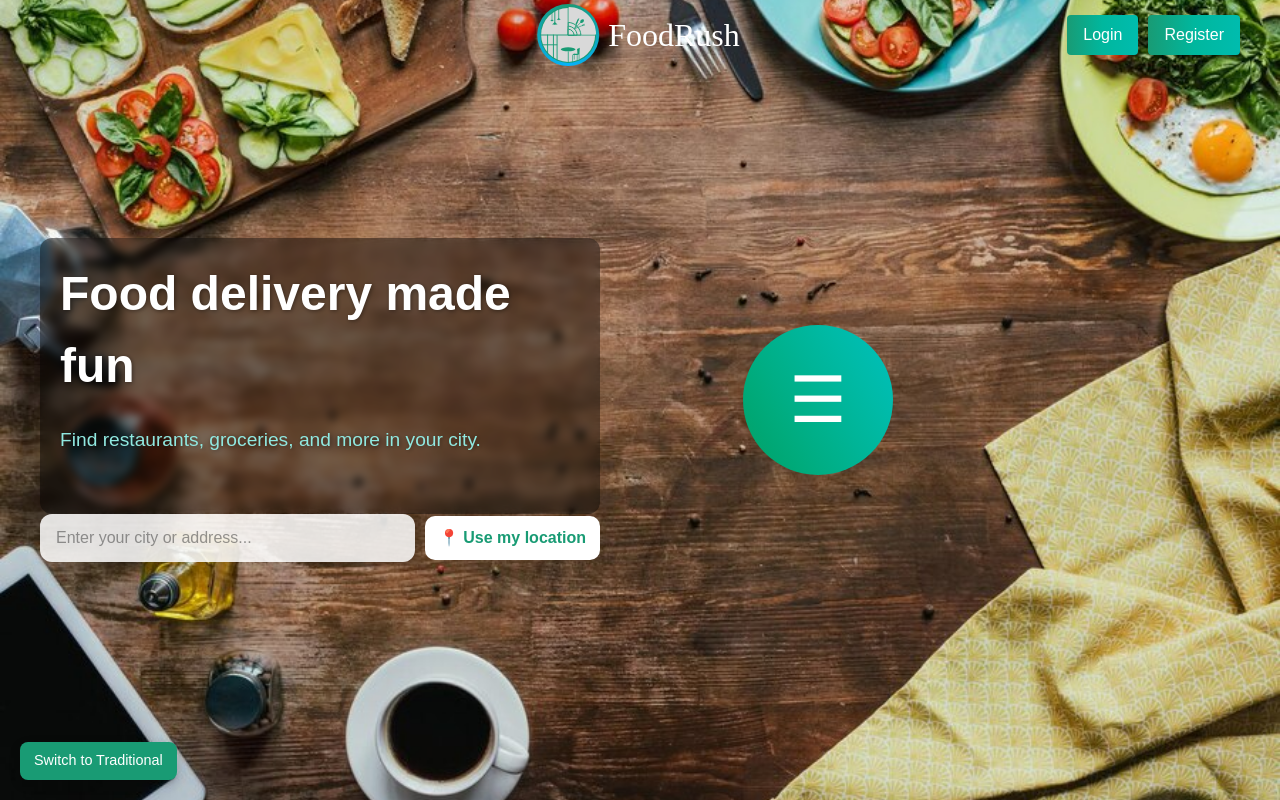
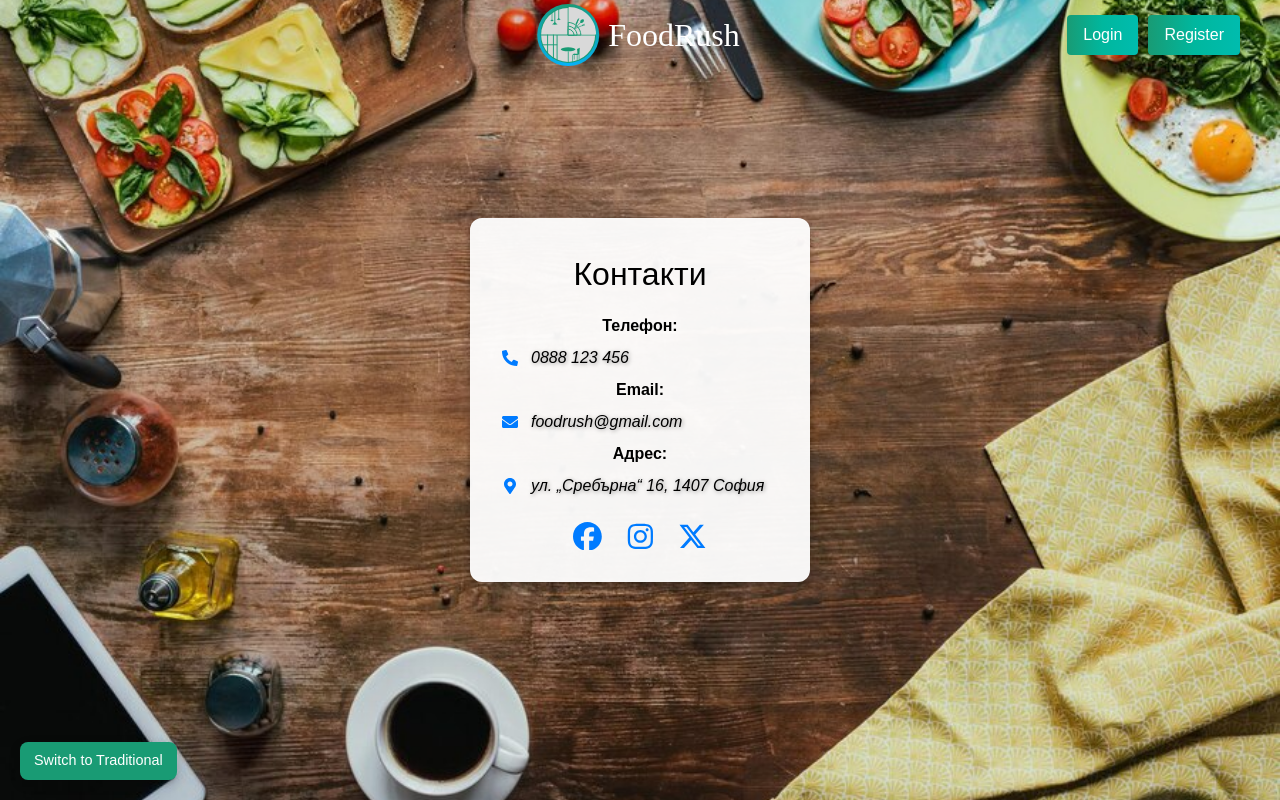
Before and after one commit to SvetlozarzzzKapitanov/FoodRush, a React (Vite) app: page /contact in a window 1280 px wide. Built offline with nearby package versions, Linux system fonts and the light colour scheme.

Commit message:
Contacts

```diff
--- a/package.json
+++ b/package.json
@@ -14,6 +14,7 @@
     "axios": "^1.8.4",
     "react": "^19.0.0",
     "react-dom": "^19.0.0",
+    "react-icons": "^5.5.0",
     "react-router-dom": "^7.5.0",
     "tailwindcss": "^4.0.17"
   },
--- a/src/App.tsx
+++ b/src/App.tsx
@@ -3,6 +3,7 @@ import ModernLayout from "./layouts/ModernLayout.tsx";
 import { BrowserRouter as Router, Routes, Route } from "react-router-dom";
 import Login from "./pages/Login.tsx";
 import Register from "./pages/Register.tsx";
+import Contact from "./pages/Contact.tsx";
 import {useState} from "react";
 import './App.css';
 
@@ -22,6 +23,7 @@ function App() {
                 <Routes>
                     <Route path="/login" element={<Login />} />
                     <Route path="/register" element={<Register />} />
+                    <Route path="/contact" element={<Contact />} />
                     /*<Route path="*" element={useModernLayout ? <ModernLayout /> : <TraditionalLayout />} />*/
                 </Routes>
             </div>
--- a/src/components/ui/HeroSection/MHeroSection.tsx
+++ b/src/components/ui/HeroSection/MHeroSection.tsx
@@ -1,6 +1,7 @@
 import './MHeroSection.css';
 import RadialMenu from "./RadialMenu.tsx";
 import bgImage from '/src/assets/MainPage.jpg';
+import { Link } from 'react-router-dom';
 
 const MHeroSection: React.FC = () => {
     return (
@@ -38,8 +39,10 @@ const MHeroSection: React.FC = () => {
                         <div className="bubble-label">За Нас</div>
                     </div>
                     <div className="radial-bubble">
+                        <Link to="/contact">
                         <div className="bubble-icon">📞</div>
                         <div className="bubble-label">Контакти</div>
+                        </Link>
                     </div>
                 </RadialMenu>
             </div>
--- /dev/null
+++ b/src/pages/Contact.css
@@ -0,0 +1,64 @@
+.contact-container {
+    background-image: url('/MainPage.jpg');
+    background-size: cover;
+    background-position: center;
+    height: 100vh;
+    display: flex;
+    justify-content: center;
+    align-items: center;
+}
+
+.contact-card {
+    background: rgba(255, 255, 255, 0.95);
+    padding: 2rem;
+    border-radius: 12px;
+    box-shadow: 0 4px 10px rgba(0, 0, 0, 0.3);
+    width: 340px;
+    text-align: center;
+}
+
+.contact-card h2 {
+    margin-bottom: 1rem;
+    font-size: 2rem;
+}
+.contact-card p {
+    font-style: italic;
+    margin: 0.5rem 0;
+    display: flex;
+    align-items: center;
+    gap: 8px;
+    margin: 8px 0;
+    text-align: center;
+}
+.contact-card strong{
+    font-weight: 900;
+
+}
+.social-icons {
+    margin-top: 1.5rem;
+    display: flex;
+    justify-content: center;
+    gap: 1.5rem;
+}
+
+.social-icons a {
+    color: #007bff;
+    font-size: 1.8rem;
+    transition: color 0.3s;
+}
+
+.social-icons a:hover {
+    color: #0056b3;
+}
+contact-card a {
+    color: #007bff;
+    text-decoration: none;
+
+}
+ .contact-card a:hover {
+    text-decoration: underline;
+}
+  .contact-card svg {
+    vertical-align: middle;
+    flex-shrink: 0;
+}
--- /dev/null
+++ b/src/pages/Contact.tsx
@@ -0,0 +1,51 @@
+import React from 'react';
+import './Contact.css';
+import { FaFacebook, FaInstagram, FaXTwitter } from 'react-icons/fa6';
+import MHeader from "../components/ui/Headers/MHeader.tsx";
+import { FaMapMarkerAlt, FaPhoneAlt, FaEnvelope } from 'react-icons/fa';
+
+const Contact: React.FC = () => {
+  return (
+    <div className="contact-container">
+      <MHeader/>
+      <div className="contact-card">
+        <h2>Контакти</h2>
+        <strong>Телефон:</strong>{' '}
+        <p>
+            <FaPhoneAlt style={{ marginRight: '5px', color: '#007bff' }} />
+            0888 123 456
+        </p>
+        <strong>Email:</strong>{' '}
+        <p>
+            <FaEnvelope style={{ marginRight: '5px', color: '#007bff' }} />
+            <a href="mailto:contact@foodrush.bg">foodrush@gmail.com</a>
+        </p>
+        <strong>Адрес:</strong>{' '}
+        <p>
+            <FaMapMarkerAlt style={{ marginRight: '5px', color: '#007bff'}} />
+            <a
+                href="https://www.google.com/maps/place/SAP+Labs+Bulgaria/@42.6742302,23.2643325,12z/data=!4m6!3m5!1s0x40a8fe964c0f552f:0xf16513b0a4f40273!8m2!3d42.6598587!4d23.3210517!16s%2Fg%2F1tlzynys?entry=ttu&g_ep=EgoyMDI1MDQwOC4wIKXMDSoASAFQAw%3D%3D"
+                target="_blank"
+                rel="noopener noreferrer"
+            >
+            ул. „Сребърна“ 16, 1407 София
+            </a>
+        </p>
+
+        <div className="social-icons">
+          <a href="https://www.facebook.com" target="_blank" rel="noopener noreferrer">
+            <FaFacebook />
+          </a>
+          <a href="https://www.instagram.com" target="_blank" rel="noopener noreferrer">
+            <FaInstagram />
+          </a>
+          <a href="https://www.twitter.com" target="_blank" rel="noopener noreferrer">
+            <FaXTwitter />
+          </a>
+        </div>
+      </div>
+    </div>
+  );
+};
+
+export default Contact;
```
Also changed, not shown: 1 other file (tests, documents, lock files or other folders).
